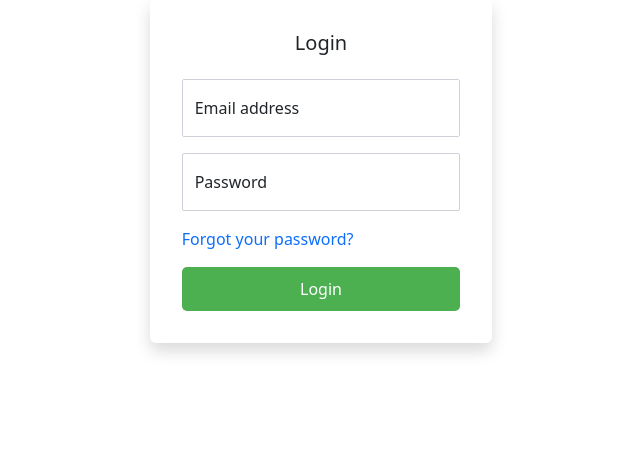
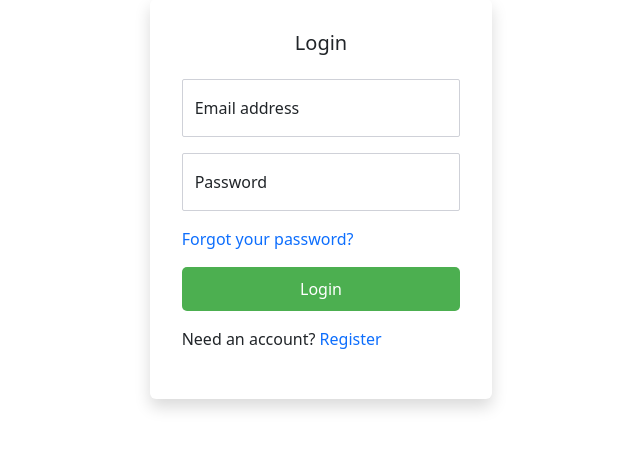
Before and after one commit to kartikG-86/ChatChirp, a Flask app: page /login in a window 1280 px wide. Shown: the part 145-594 px from the top of the page, without its empty margins (319-959 px from the left). Run offline with Flask 3, Linux system fonts and the light colour scheme; some libraries are stand-ins or nearby versions.

Commit message:
Add some buttons

```diff
--- a/templates/login.html
+++ b/templates/login.html
@@ -22,6 +22,10 @@
               <a  style="text-decoration:None" href="{{url_for('forgotPassword')}}">Forgot your password?</a>
             </div>
             <button type="submit" class="btn btn-primary btn-block col-12">Login</button>
+            <div class="my-3">
+              Need an account?
+              <a style="text-decoration:None" href="{{url_for('newUser')}}">Register </a>
+            </div>
           </form>
         </div>
       </div>
```
Also changed, not shown: templates/signup.html (+10 -3 lines).
